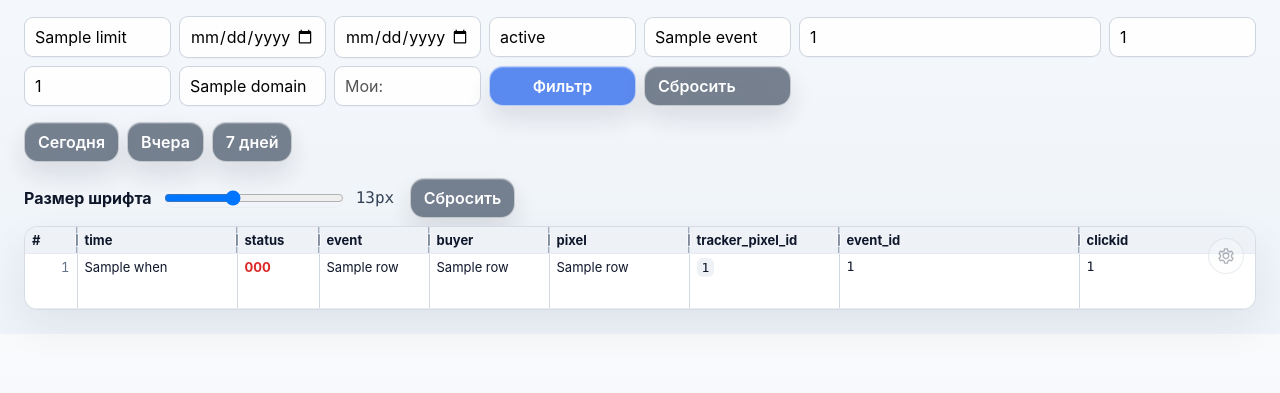
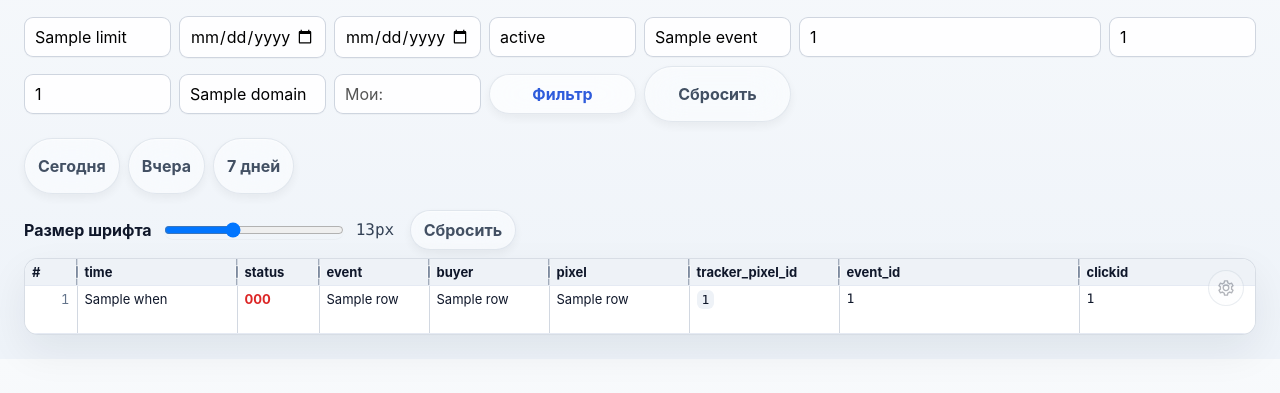
Before and after one commit to MishaNyKarl/api-fbpixel, a FastAPI app: template templates/logs.html in a window 1280 px wide. Shown: the part 170-563 px from the top of the page. Run offline with FastAPI, Linux system fonts and the light colour scheme; the template is opened without the code that fills it: most values are stand-ins (such as "Sample title", 1, 10 or a date in 2020); parts of the project's set-up code (start-up, migrations or seed data) failed here and were passed over.

Commit message:
Polish logs table layout

```diff
--- a/templates/base.html
+++ b/templates/base.html
@@ -38,27 +38,27 @@
     .table-shell { position: relative; width: 100%; }
     .table-wrap { overflow: auto; border: 1px solid rgba(148, 163, 184, .35); background: rgba(255,255,255,.72); border-radius: 14px; box-shadow: 0 16px 40px rgba(15,23,42,.07); backdrop-filter: blur(18px); }
     .table-wrap table { border: 0; min-width: 100%; }
-    .resizable-table { table-layout: fixed; width: 100%; }
+    .resizable-table { table-layout: fixed; width: max-content; min-width: 100%; }
     .logs-table { --logs-font-size: 13px; }
     .logs-table th, .logs-table td { padding: 5px 7px; font-size: var(--logs-font-size); line-height: 1.24; border-right: 1px solid rgba(148, 163, 184, .42); }
     .logs-table th:last-child, .logs-table td:last-child { border-right: 0; }
     .logs-table th { position: relative; user-select: none; box-shadow: inset -1px 0 0 rgba(100,116,139,.55); }
-    .logs-table td { overflow: hidden; text-overflow: ellipsis; white-space: normal; }
+    .logs-table td { overflow: hidden; text-overflow: ellipsis; white-space: nowrap; }
     .row-number { color: #64748b; font-variant-numeric: tabular-nums; text-align: right; }
     .mono { font-family: Consolas, Monaco, monospace; }
-    .long { max-width: 260px; overflow: hidden; text-overflow: ellipsis; white-space: normal; display: -webkit-box; -webkit-line-clamp: 2; -webkit-box-orient: vertical; word-break: break-all; }
+    .long { max-width: 260px; overflow: hidden; text-overflow: ellipsis; white-space: nowrap; }
     .duplicate-row { background: #fffbeb; }
     .domain-cell { display: flex; align-items: center; gap: 8px; min-width: 0; }
     .domain-name { min-width: 0; overflow: hidden; text-overflow: ellipsis; white-space: nowrap; }
     .domain-link-button { width: 22px; height: 22px; margin-left: auto; border: 1px solid rgba(37,99,235,.16); border-radius: 999px; background: rgba(219,234,254,.68); color: #2563eb; cursor: pointer; display: inline-flex; align-items: center; justify-content: center; transition: background .15s ease, color .15s ease, transform .15s ease; }
     .domain-link-button:hover, .domain-link-button:focus { background: #2563eb; color: #fff; transform: translateY(-1px); outline: 0; }
     .domain-link-button svg { width: 13px; height: 13px; stroke: currentColor; }
-    .domain-popover { position: fixed; z-index: 50; display: none; max-width: min(760px, calc(100vw - 32px)); padding: 12px; border: 1px solid rgba(255,255,255,.62); border-radius: 18px; background: rgba(248,250,252,.74); box-shadow: 0 22px 60px rgba(15,23,42,.22); backdrop-filter: blur(24px) saturate(160%); opacity: .9; }
-    .domain-popover.is-open { display: grid; grid-template-columns: minmax(260px, 1fr) auto; align-items: center; gap: 10px; }
-    .domain-popover .copy-url { border: 0; border-radius: 999px; padding: 8px 12px; background: rgba(37,99,235,.92); color: #fff; cursor: pointer; white-space: nowrap; order: 2; }
+    .domain-popover { position: fixed; z-index: 50; display: none; width: min(700px, calc(100vw - 32px)); padding: 12px; border: 1px solid rgba(255,255,255,.62); border-radius: 18px; background: rgba(248,250,252,.74); box-shadow: 0 22px 60px rgba(15,23,42,.22); backdrop-filter: blur(24px) saturate(160%); opacity: .9; }
+    .domain-popover.is-open { display: grid; grid-template-columns: minmax(0, 1fr) auto; align-items: stretch; gap: 10px; }
+    .domain-popover .copy-url { border: 0; border-radius: 999px; padding: 8px 13px; background: rgba(37,99,235,.82); color: #fff; cursor: pointer; white-space: nowrap; order: 2; align-self: center; opacity: .92; }
     .domain-popover.copy-left .copy-url { order: -1; }
     .domain-popover.copy-right .copy-url { order: 2; }
-    .domain-popover .full-url-field { width: min(620px, calc(100vw - 180px)); min-height: 58px; max-height: 92px; padding: 8px 10px; border: 1px solid rgba(148,163,184,.28); border-radius: 12px; background: rgba(255,255,255,.62); color: #0f172a; font-family: Consolas, Monaco, monospace; font-size: 11px; line-height: 1.35; resize: none; outline: none; overflow: auto; box-shadow: inset 0 1px 2px rgba(15,23,42,.05); }
+    .domain-popover .full-url-field { width: 100%; min-height: 78px; max-height: 124px; padding: 9px 10px; border: 1px solid rgba(148,163,184,.28); border-radius: 12px; background: rgba(255,255,255,.62); color: #0f172a; font-family: Consolas, Monaco, monospace; font-size: 12px; line-height: 1.38; resize: none; outline: none; overflow: auto; box-shadow: inset 0 1px 2px rgba(15,23,42,.05); }
     .domain-popover .full-url-field:focus { border-color: rgba(37,99,235,.55); box-shadow: 0 0 0 3px rgba(37,99,235,.10), inset 0 1px 2px rgba(15,23,42,.05); }
     .column-resize-handle { position: absolute; top: 0; right: -7px; width: 14px; height: 100%; cursor: col-resize; z-index: 2; }
     .column-resize-handle::before { content: ""; position: absolute; top: 7px; bottom: 7px; left: 6px; width: 2px; border-radius: 999px; background: rgba(100,116,139,.62); box-shadow: 0 0 0 1px rgba(255,255,255,.65); transition: background .15s ease, box-shadow .15s ease, width .15s ease; }
@@ -73,9 +73,9 @@
     .table-toolbar label { display: inline-flex; align-items: center; gap: 8px; margin: 0; font-weight: 700; }
     .table-toolbar input[type="range"] { width: 180px; padding: 0; }
     .table-toolbar output { min-width: 44px; font-family: Consolas, Monaco, monospace; color: #334155; }
-    .filters .btn, .quick-filters .btn, .table-toolbar .btn { border: 1px solid rgba(255,255,255,.58); background: rgba(51,65,85,.72); color: #fff; border-radius: 14px; font-weight: 600; opacity: .9; backdrop-filter: blur(18px) saturate(160%); box-shadow: 0 12px 28px rgba(15,23,42,.13), inset 0 1px 0 rgba(255,255,255,.22); }
-    .filters .btn:not(.secondary) { background: rgba(37,99,235,.82); }
-    .filters .btn:hover, .quick-filters .btn:hover, .table-toolbar .btn:hover { opacity: 1; transform: translateY(-1px); }
+    .filters .btn, .quick-filters .btn, .table-toolbar .btn { border: 1px solid rgba(148,163,184,.25); background: rgba(255,255,255,.54); color: #334155; border-radius: 999px; font-weight: 650; opacity: .92; backdrop-filter: blur(18px) saturate(160%); box-shadow: inset 0 1px 1px rgba(255,255,255,.64), 0 4px 12px rgba(15,23,42,.06); display: inline-flex; align-items: center; justify-content: center; min-height: 36px; }
+    .filters .btn:not(.secondary) { background: rgba(255,255,255,.74); color: #1d4ed8; }
+    .filters .btn:hover, .quick-filters .btn:hover, .table-toolbar .btn:hover { opacity: 1; background: rgba(255,255,255,.88); transform: none; }
     .table-settings-button { position: absolute; right: 12px; top: 12px; z-index: 5; width: 36px; height: 36px; border: 1px solid rgba(148,163,184,.36); border-radius: 999px; background: rgba(255,255,255,.38); color: rgba(15,23,42,.58); cursor: pointer; display: inline-flex; align-items: center; justify-content: center; opacity: .55; backdrop-filter: blur(16px); transition: opacity .15s ease, color .15s ease, background .15s ease, transform .15s ease; }
     .table-settings-button:hover, .table-settings-button:focus, .table-settings-button.is-open { opacity: 1; color: #0f172a; background: rgba(255,255,255,.86); transform: translateY(-1px); outline: 0; }
     .table-settings-button svg { width: 18px; height: 18px; stroke: currentColor; }
--- a/templates/logs.html
+++ b/templates/logs.html
@@ -622,7 +622,7 @@
   function positionDomainPopover(button) {
     if (!domainPopover) return;
     const rect = button.getBoundingClientRect();
-    const popoverWidth = Math.min(760, window.innerWidth - 32);
+    const popoverWidth = Math.min(700, window.innerWidth - 32);
     const preferredLeft = rect.right + 10;
     const fallbackLeft = rect.left - popoverWidth - 10;
     const left = preferredLeft + popoverWidth <= window.innerWidth - 16
@@ -632,7 +632,7 @@
     const top = Math.min(window.innerHeight - 88, Math.max(16, rect.top - 10));
     domainPopover.style.left = `${left}px`;
     domainPopover.style.top = `${top}px`;
-    domainPopover.style.maxWidth = `${popoverWidth}px`;
+    domainPopover.style.width = `${popoverWidth}px`;
     domainPopover.classList.toggle("copy-left", opensRight);
     domainPopover.classList.toggle("copy-right", !opensRight);
   }
```
